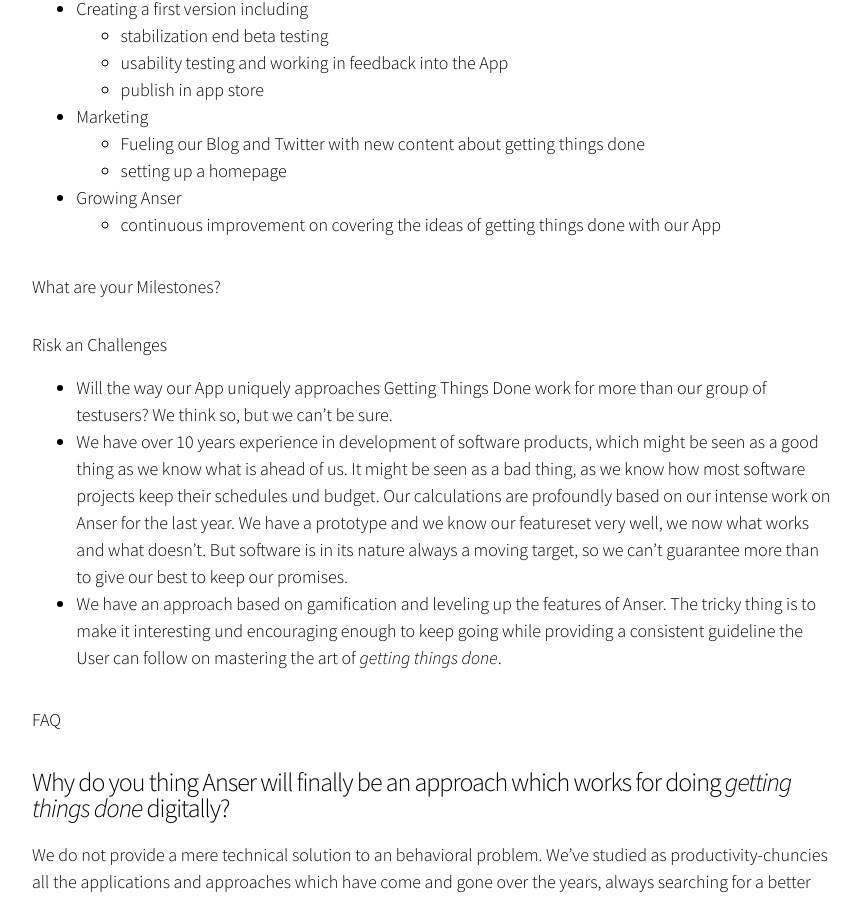
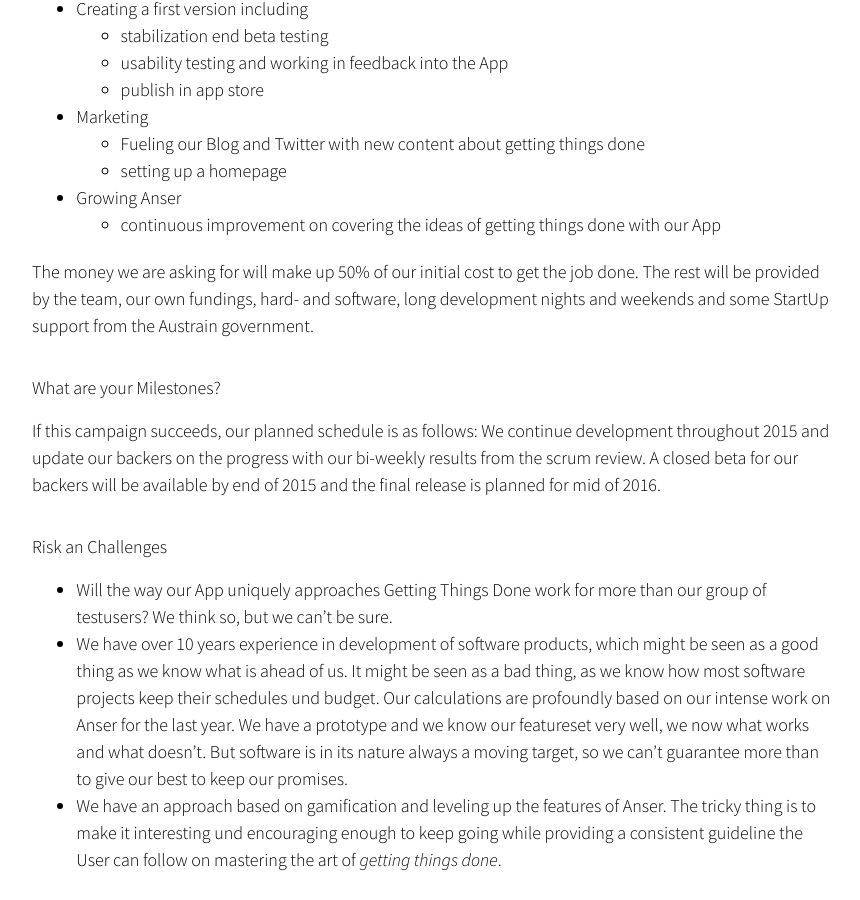
Before and after one commit to wiseanser/wiseanser.github.io, a Jekyll site: the page built from index.md, in a window 1280 px wide and 900 px high, scrolled down 3186 px. Shown: the whole window, without its empty margins (208-1068 px from the left). Built offline with Jekyll 4.4.1, drawn with Linux system fonts in a browser that asks for light colours; some of the changed text lies outside the part shown.

Commit message:
Update index.md

```diff
--- a/index.md
+++ b/index.md
@@ -113,8 +113,13 @@ We currently have a working prototype of our App to verify the key features and
 * Growing Anser
     * continuous improvement on covering the ideas of getting things done with our App
 
+The money we are asking for will make up 50% of our initial cost to get the job done. The rest will be provided by the team, our own fundings, hard- and software, long development nights and weekends and some StartUp support from the Austrain government.
+
 What are your Milestones?
 =========================
+
+If this campaign succeeds, our planned schedule is as follows:
+We continue development throughout 2015 and update our backers on the progress with our bi-weekly results from the scrum review. A closed beta for our backers will be available by end of 2015 and the final release is planned for mid of 2016.
 
 Risk an Challenges
 ==================
@@ -141,3 +146,6 @@ We put hard deadlines in your calendar, pinning a certain non movable point in t
 Everything else is a "next action" which can be done as soon as possible. The problem with "as soon as possible" is a more behavioral then it is a technical. We, conditioned to deadlines, see "as soon as possible" letting it lay as long as possible to get it done just before the deadline.
 
 So keeping your list of "next actions" as small as possible but in return committing to doing "next actions" in a sense of "as soon as possible" (if it is not as soon as possible, you can tickle it further into the future) helps you get rid of the duedate.
+
+### Why are you funding in $ while sitting in Austria?
+So far starting a kickstarter project is not possible from Austria. Also we assume that most of our backers will come from the states and we want to feel closer to our target group.
```
